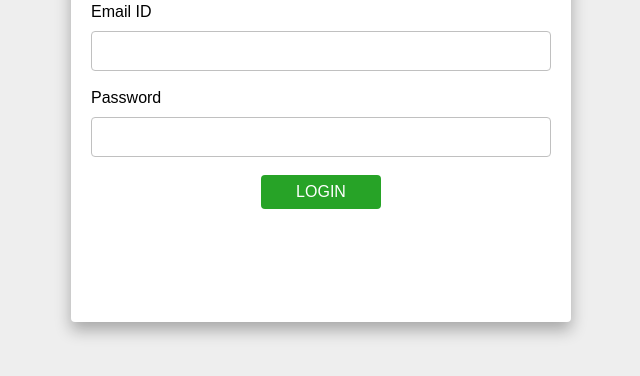
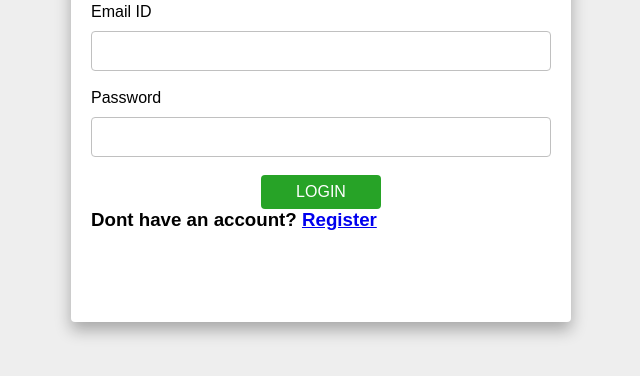
Before and after one commit to erp-vivek/profile, a plain HTML site: page login/login.html in a window 1280 px wide. Shown: the part 278-654 px from the top of the page, without its empty margins (319-959 px from the left). Drawn offline with Linux system fonts and the light colour scheme.

Commit message:
Update login.html

```diff
--- a/login/login.html
+++ b/login/login.html
@@ -21,6 +21,7 @@
         <input type="password" class="form-control" required>
       </div>
       <input type="submit" class="btn" value="Login">
+      <h3>Dont have an account? <a href="https://erp-vivek.github.io/profile/login/register.html">Register</a></h3>
     </form>
   </div>
 </body>
```
